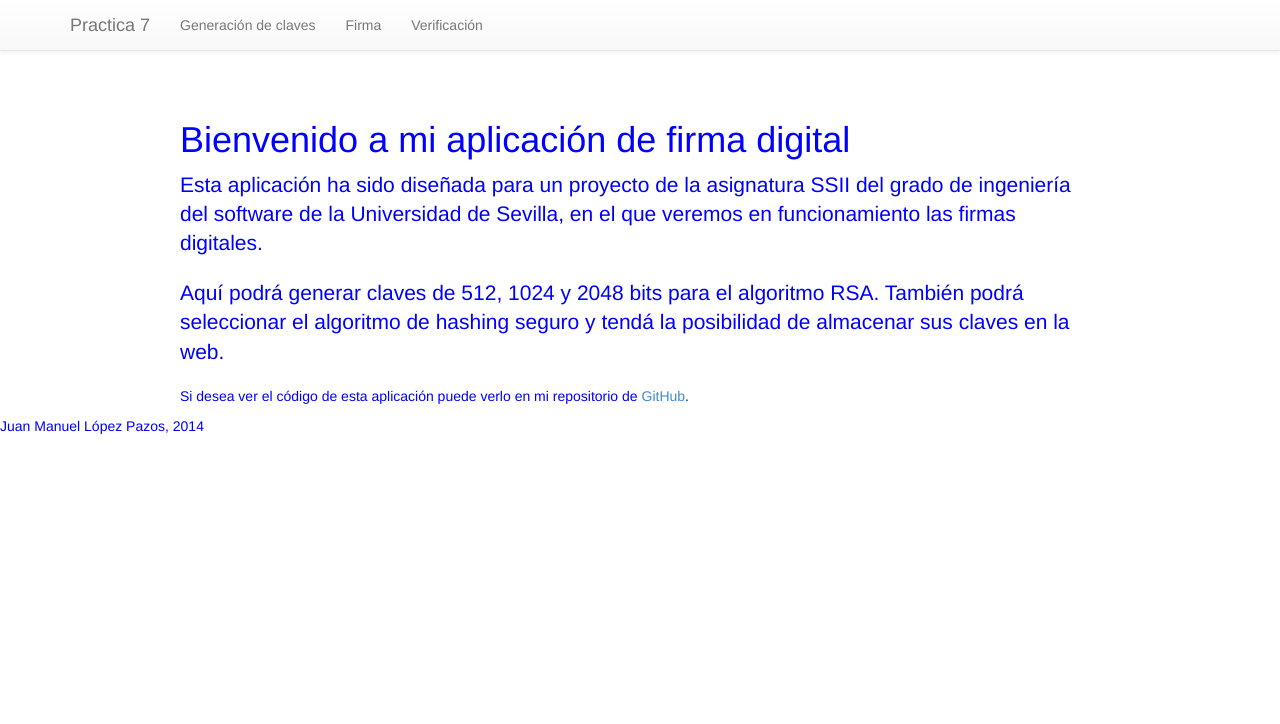
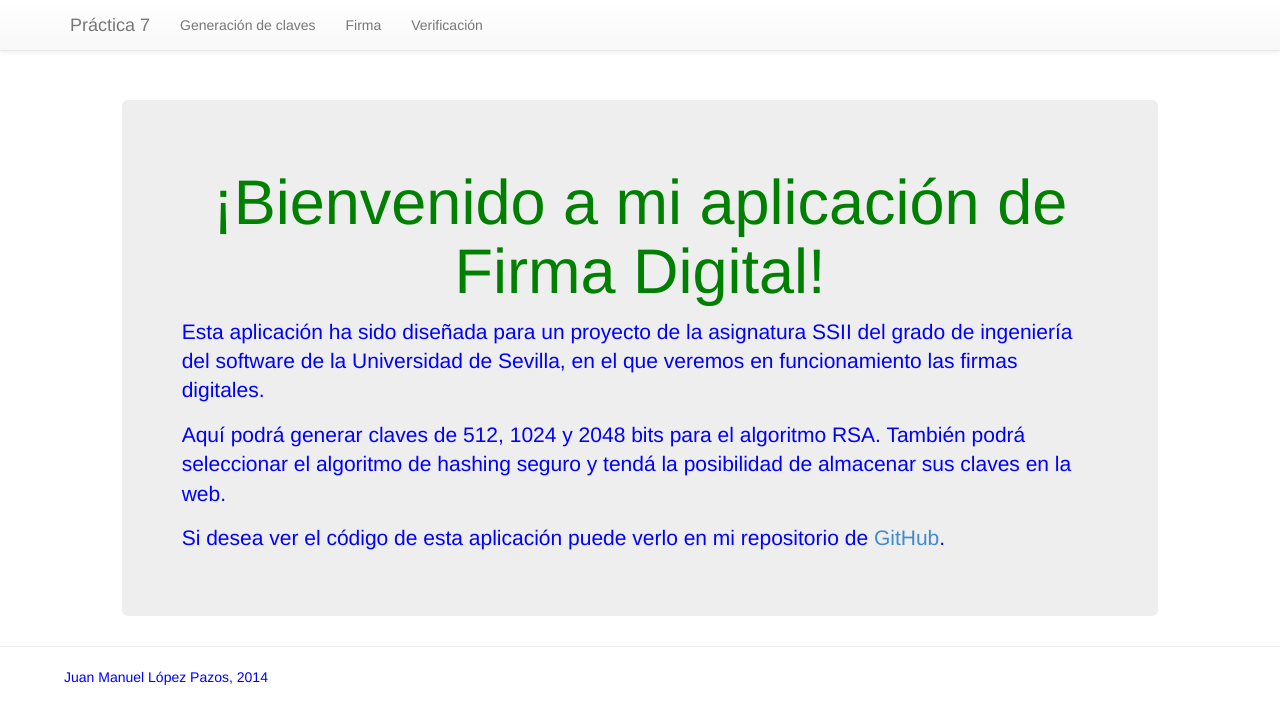
Before and after one commit to jualoppaz/psi7, a website: page public/index.html in a window 1280 px wide. Drawn offline with Linux system fonts and the light colour scheme; files that its build step writes are made by us from their sources.

Commit message:
Modificado el css de la pagina de inicio

```diff
--- a/public/index.html
+++ b/public/index.html
@@ -18,7 +18,7 @@
                         <span class="icon-bar"></span>
                         <span class="icon-bar"></span>
                     </button>
-                    <a class="navbar-brand" href="/index.html">Practica 7</a>
+                    <a class="navbar-brand" href="/index.html">Pr&aacute;ctica 7</a>
                 </div>
                 <div class="collapse navbar-collapse">
                     <ul class="nav navbar-nav">
@@ -29,9 +29,10 @@
                 </div>
             </div>
         </div>
-        <div class="container">
-            <div class="col-md-10 col-md-offset-1">
-                <h1>Bienvenido a mi aplicaci&oacute;n de firma digital</h1>
+        <div class="container col-md-10 col-md-offset-1">
+            <div class="jumbotron">
+                <div class="">
+                    <h1 style="color: green; text-align: center">¡Bienvenido a mi aplicaci&oacute;n de<br/>Firma Digital!</h1>
                     <p class="lead">Esta aplicaci&oacute;n ha sido diseñada para un proyecto de la asignatura SSII
                     del grado de ingenier&iacute;a del software de la Universidad de Sevilla, en el que veremos en funcionamiento
                     las firmas digitales.</p>
@@ -44,8 +45,11 @@
                     </p>
                 </div>
             </div>
+        </div>
+        <div class="space"/>
+        <hr>
+        <footer>
+            <p style="margin-left: 5%;">Juan Manuel L&oacute;pez Pazos, 2014</p>
+        </footer>
     </body>
-    <footer>
-        <p>Juan Manuel L&oacute;pez Pazos, 2014</p>
-    </footer>
 </html>
```
Also changed, not shown: public/firma.html (+2 -2 lines), public/generacionDeClaves.html (+2 -2 lines), public/verificacion.html (+2 -2 lines). Lines whose indentation alone changed are shown as unchanged.
